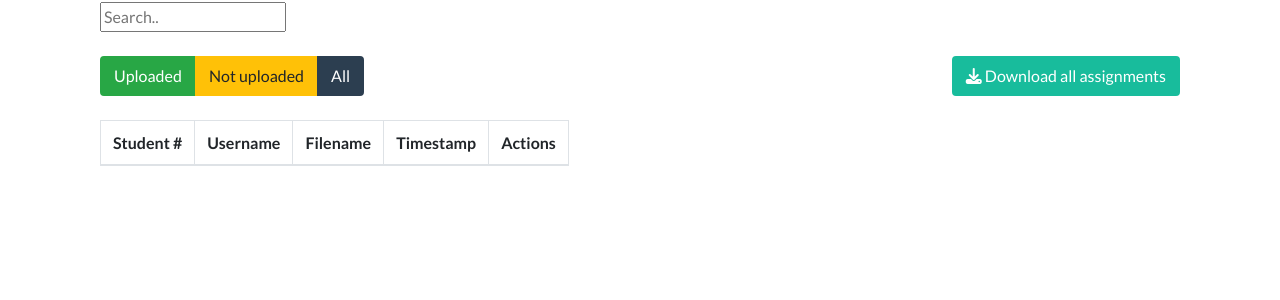
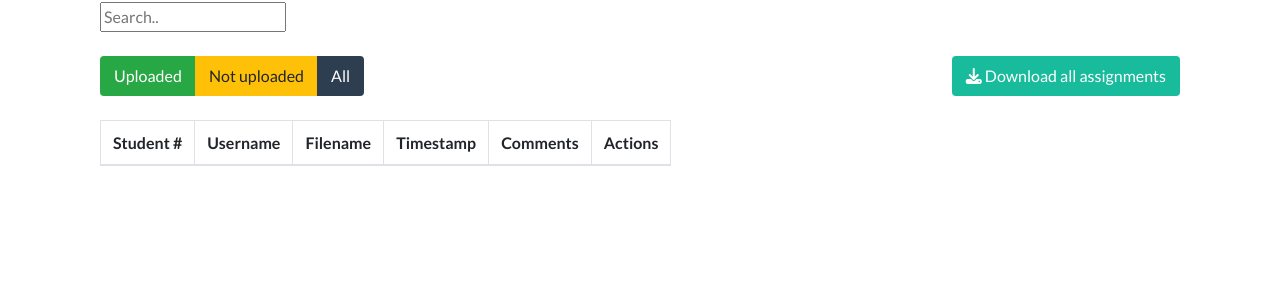
Before and after one commit to Siequnu/workUp, a Flask app: template app/templates/assignments/view_assignment_details.html in a window 1280 px wide. Shown: the part 431-731 px from the top of the page. Run offline with Flask 2, Linux system fonts and the light colour scheme; the template is opened without the code that fills it, so the values that code supplies are empty; parts of the project's set-up code (start-up, migrations or seed data) failed here and were passed over; some libraries are stand-ins or nearby versions.

Commit message:
Enable teacher to view comments in Assignment details

```diff
--- a/app/assignments/models.py
+++ b/app/assignments/models.py
@@ -45,6 +45,11 @@ def get_assignment_detail_info (assignment_id):
 			student_dict['upload'] = db.session.query(Upload).filter(
 			Upload.user_id == student_dict['id']).filter(
 			Upload.assignment_id == assignment_id).first()
+		except:
+			pass
+		try:
+			student_dict['comments'] = db.session.query(Comment).filter(
+			Comment.file_id == student_dict['upload'].id).all()
 		except:
 			pass
 		assignment_detail_info.append(student_dict)
--- a/app/assignments/routes.py
+++ b/app/assignments/routes.py
@@ -265,6 +265,8 @@ def create_teacher_review(upload_id):
 			form_contents = json.dumps(request.form)
 			update_comment = app.assignments.models.add_teacher_comment_to_upload(form_contents, upload_id)
 			flash('Teacher review submitted succesfully!', 'success')
+			# Are there more uploads to be corrected in this class?
+			# Get a list of uncorrected assignments, ordered by student number, redirect to next
 			return redirect(url_for('assignments.view_assignments'))
 		return render_template('files/peer_review_form.html',
 								title='Submit a teacher review',
--- a/app/templates/assignments/view_assignment_details.html
+++ b/app/templates/assignments/view_assignment_details.html
@@ -55,6 +55,7 @@
               <th>Username</th>
               <th>Filename</th>
               <th>Timestamp</th>
+              <th>Comments</th>
         		  <th>Actions</th>
             </tr>
           </thead>
@@ -73,6 +74,14 @@
                {% else %}
                <td></td>
                {% endif %}
+               <td>
+                {% if user.comments|length > 0 %}
+                  <a href="{{url_for('files.view_comments', file_id = user.upload.id)}}" <button class="btn btn-primary"><i class="fa fa-comment-alt"></i> {{user.comments|length}}</button></a>
+                 {% else %}
+                 <a href="" <button class="btn btn-primary"><i class="fa fa-comment-alt"></i> {{user.comments|length}}</button></a>
+                 {% endif %}
+
+               </td>
             <td>
               {% if user.upload.original_filename %}
               <a href="{{url_for('files.download', file_id = user.upload.id, rename=True)}}" <button class="btn btn-sm btn-primary"><i class="fa fa-download"></i> Download </button></a>
```
